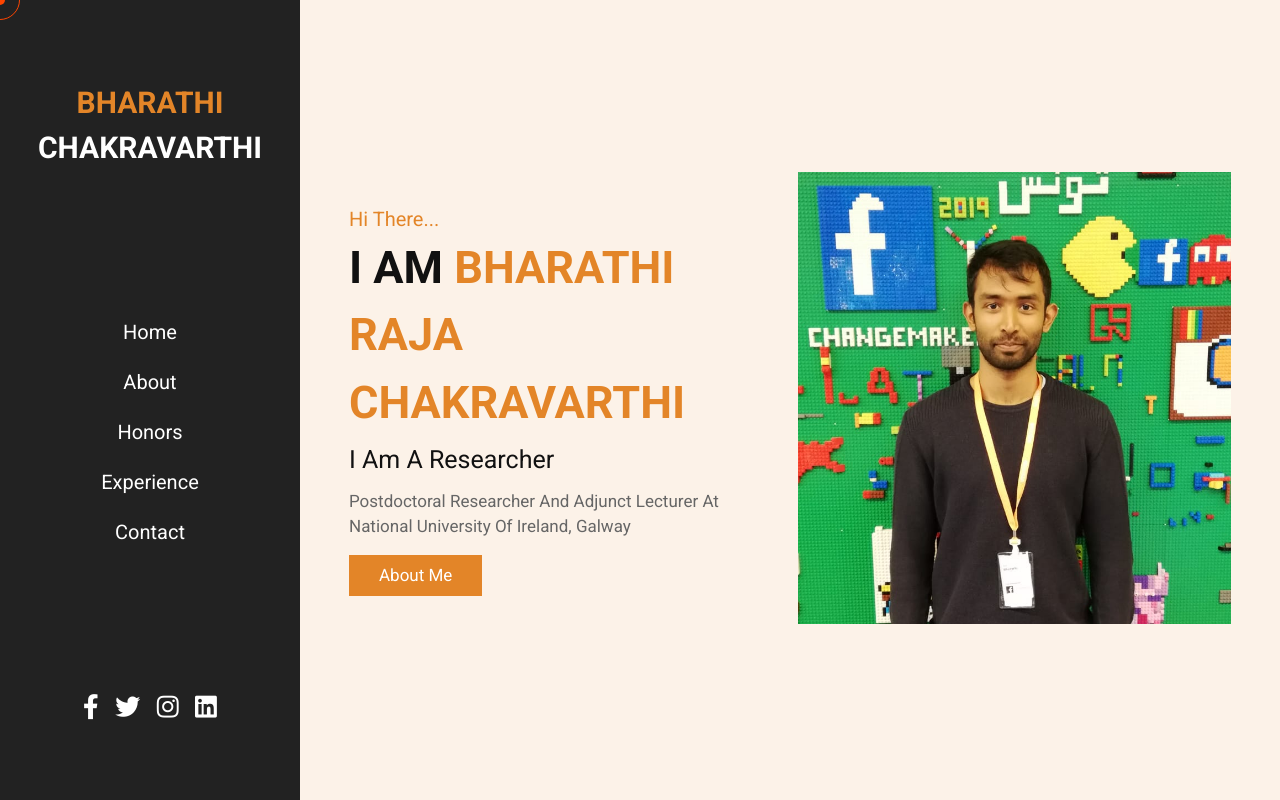
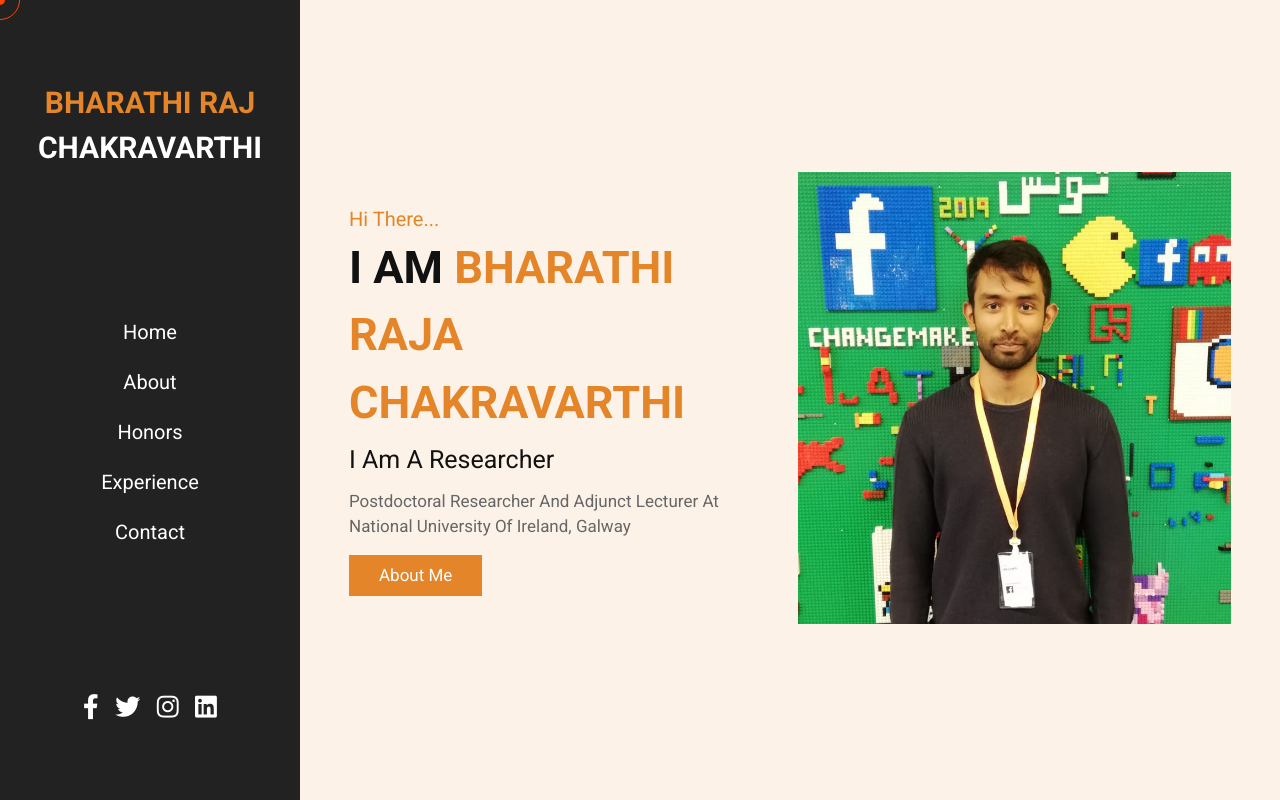
Before and after one commit to rahulponnusamy/personal-website, a plain HTML site: page index.html in a window 1280 px wide. Shown: the top 800 px of the page. Drawn offline with Linux system fonts and the light colour scheme.

Commit message:
changed raj

```diff
--- a/index.html
+++ b/index.html
@@ -26,7 +26,7 @@
 
 <header>
 
-    <a href="#" class="logo"> <span>BHARATHI </span>  CHAKRAVARTHI </a>
+    <a href="#" class="logo"> <span>BHARATHI raj</span>  CHAKRAVARTHI </a>
 
     <nav class="navbar">
         <a href="#home">home</a>
```
